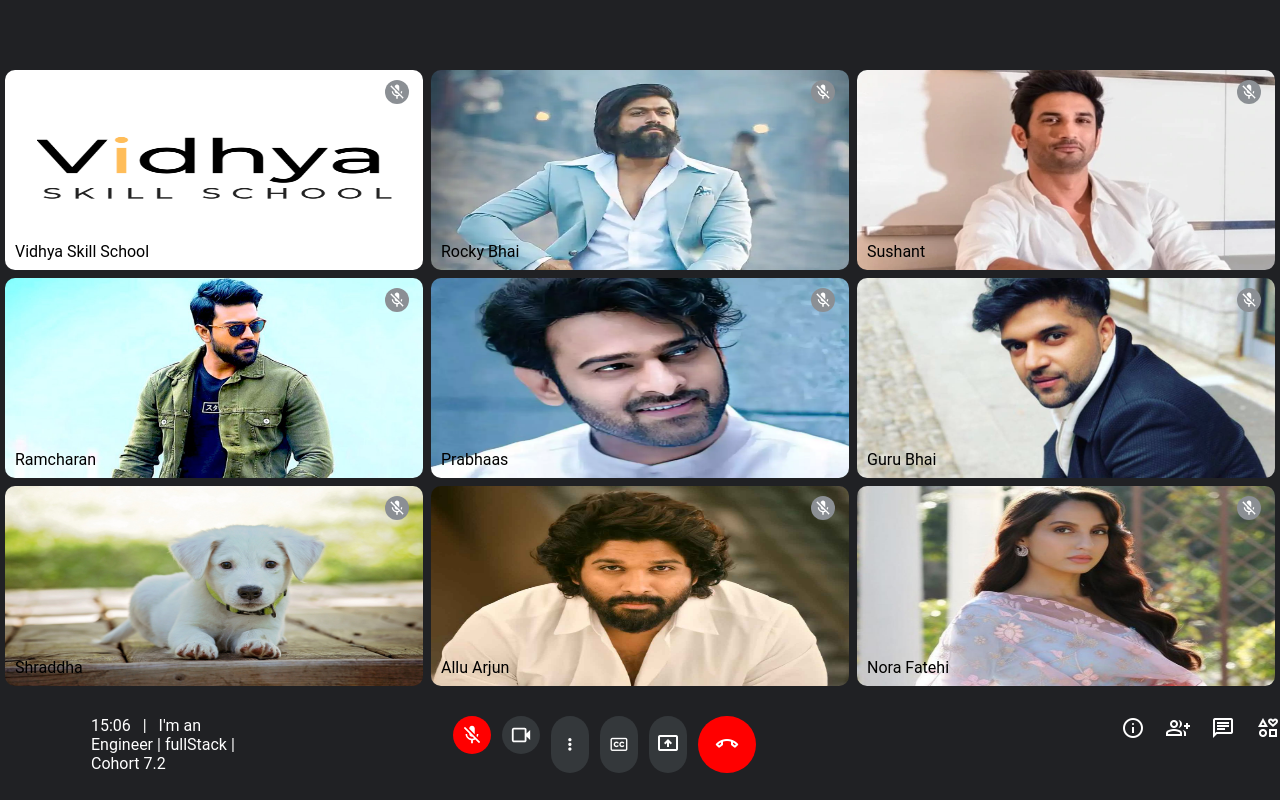
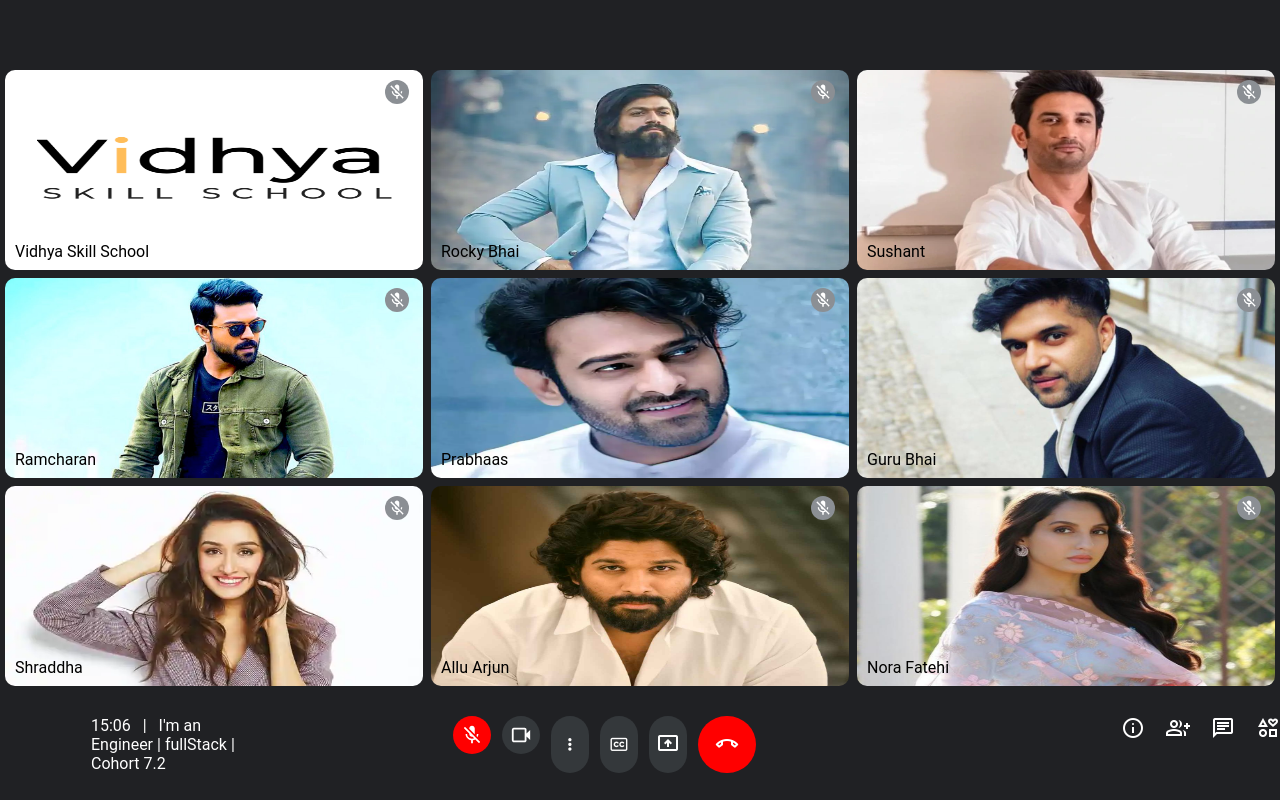
Before and after one commit to sauravsharma2025/test_aniket, a plain HTML site: page index.html in a window 1280 px wide. Drawn offline with nearby package versions, Linux system fonts and the light colour scheme.

Commit message:
randomly

```diff
--- a/index.html
+++ b/index.html
@@ -76,7 +76,7 @@
           <div class="Top_Images">
             <div class="First_Image">
               <img
-                src="Images/dog.jpg"
+                src="Images/_8612849c-3d9f-11ea-bfbd-f812f33ac46f.webp"
                 alt="User_Image"
                 class="img"
               />
```
